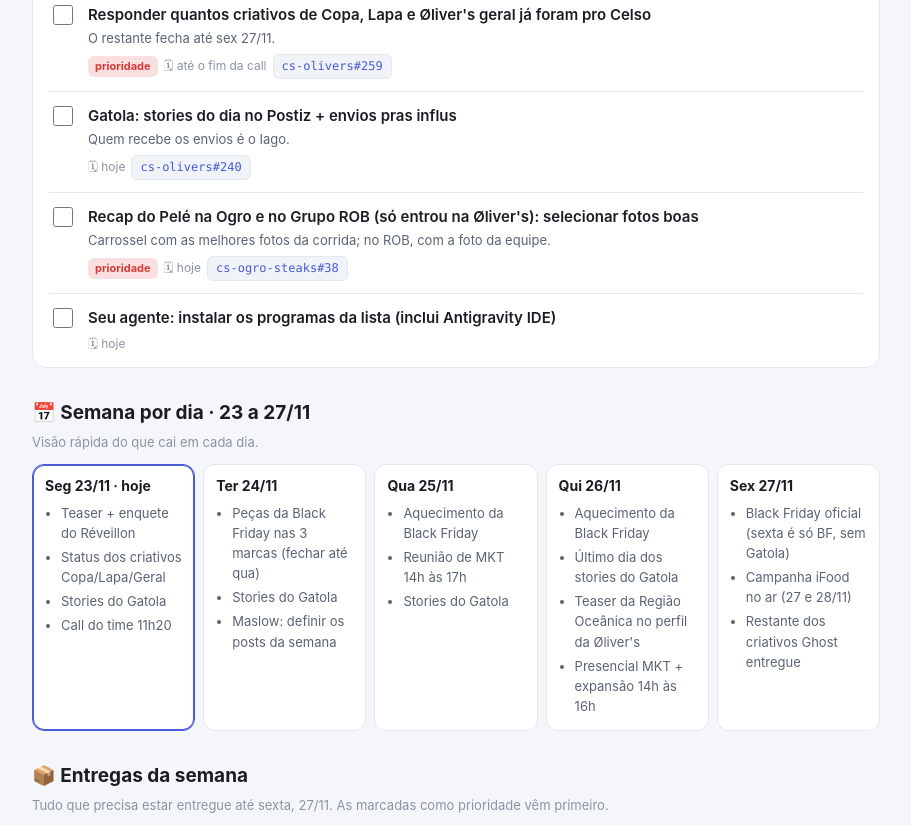
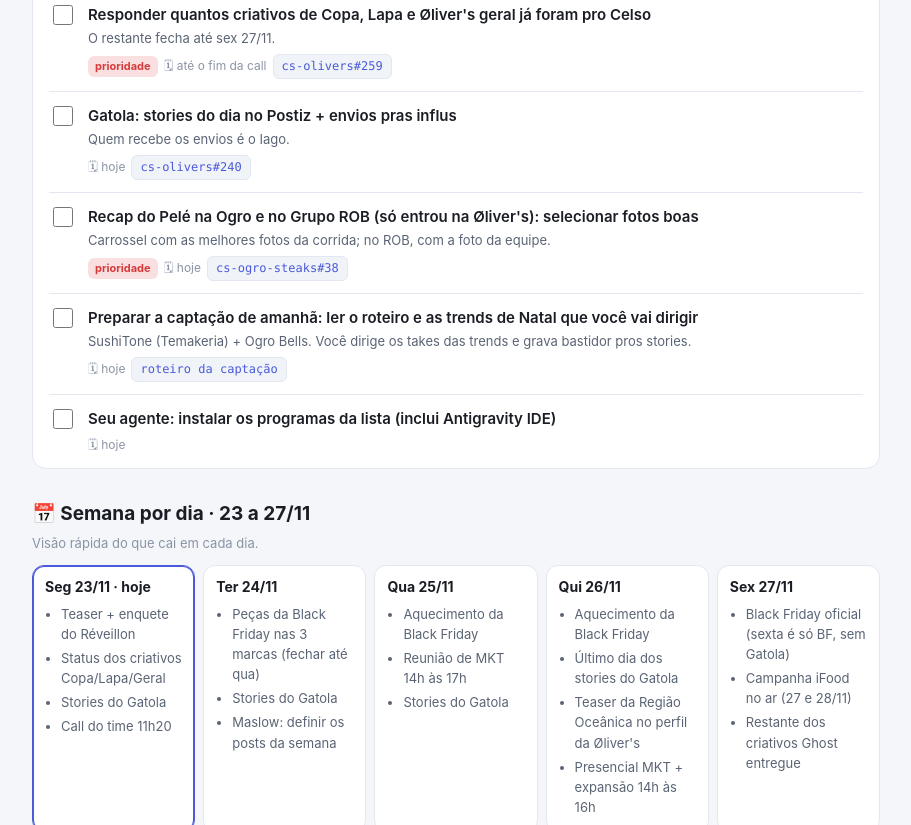
Before and after one commit to dev-seven7/daily-luiza-theo, a plain HTML site: page index.html in a window 1280 px wide. Shown: the part 1377-2202 px from the top of the page, without its empty margins (184-1095 px from the left). Drawn offline with Linux system fonts and the light colour scheme.

Commit message:
Link da captação de Natal
Co-Authored-By: Claude Opus 5.5 <noreply@anthropic.com>

```diff
--- a/index.html
+++ b/index.html
@@ -207,6 +207,14 @@ const DADOS = {
    "p": true
   },
   {
+   "t": "Preparar a captação de amanhã: ler o roteiro e as trends de Natal que você vai dirigir",
+   "w": "hoje",
+   "c": "roteiro da captação",
+   "u": "https://dev-seven7.github.io/captacao-natal-24-11/",
+   "n": "SushiTone (Temakeria) + Ogro Bells. Você dirige os takes das trends e grava bastidor pros stories.",
+   "p": false
+  },
+  {
    "t": "Seu agente: instalar os programas da lista (inclui Antigravity IDE)",
    "w": "hoje",
    "c": "",
@@ -345,7 +353,7 @@ const DADOS = {
  ],
  "id": "luiza",
  "painel": "https://dev-seven7.github.io/time-marketing-rob/",
- "atualizado": "seg 23/11/2026 · 11h"
+ "atualizado": "seg 23/11/2026 · 11h15"
 };
 const esc=s=>String(s==null?'':s).replace(/[&<>"]/g,c=>({'&':'&amp;','<':'&lt;','>':'&gt;','"':'&quot;'}[c]));
 const KEY='daily-'+DADOS.id+'-2311';
```
